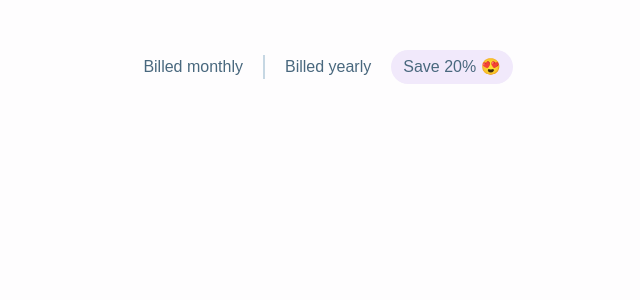
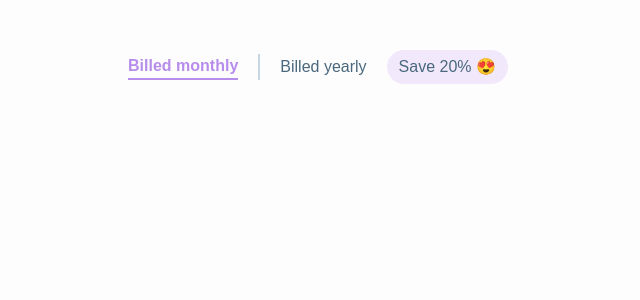
Before and after one commit to rayan2228/arraytics, a React (Vite) app in the folder problem 1/: page / in a window 1280 px wide. Shown: the top 300 px of the page, without its empty margins (312-952 px from the left). Built offline with nearby package versions, Linux system fonts and the light colour scheme.

Commit message:
Billed monthly & billed yearly design and redux state change done

```diff
--- a/problem 1/src/components/pricing/PricingInfo.jsx
+++ b/problem 1/src/components/pricing/PricingInfo.jsx
@@ -1,13 +1,14 @@
 /** @jsxImportSource @emotion/react */
 import { Flex, Button } from "../../styleComponent";
-import { useSelector } from "react-redux";
+import { useDispatch, useSelector } from "react-redux";
 import { css } from "@emotion/react";
+import { setBillingType } from "../../redux/slices/pricingPlan";
 const PricingInfo = () => {
   const {
     plansData: { plansInfo },
     billingType,
   } = useSelector((state) => state.pricingPlan);
-
+  const dispatch = useDispatch();
   return (
     <Flex justifyContent="center" gap="20px" alignItems="center">
       {Object.keys(plansInfo).map((key, index) => (
@@ -17,14 +18,21 @@ const PricingInfo = () => {
             index === 0 &&
             css`
               border-right: 2px solid #c6d7e3;
+              padding-right: 20px;
             `
           }
+          onClick={() => dispatch(setBillingType(key))}
         >
           <Button
             fontSize="16px"
-            fontWeight="400"
-            color="#49687e"
-            padding="0 20px 0px 0px"
+            fontWeight={billingType === key ? "600" : "400"}
+            color={billingType === key ? "#b78deb" : "#49687e"}
+            css={
+              billingType === key &&
+              css`
+                border-bottom: 2px solid #b78deb;
+              `
+            }
           >
             {plansInfo[key].title}
           </Button>
@@ -33,7 +41,7 @@ const PricingInfo = () => {
               fontSize="16px"
               fontWeight="400"
               color="#49687e"
-              padding="0 20px 0px 0px"
+              margin="0px 20px"
             >
               {plansInfo[key].sub_title}
             </Button>
@@ -46,6 +54,7 @@ const PricingInfo = () => {
               backgroundColor="#f1e9fb"
               padding="5px 12px"
               borderRadius="40px"
+              margin="0px 20px"
             >
               {plansInfo[key].discount}
             </Button>
--- a/problem 1/src/redux/slices/pricingPlan.js
+++ b/problem 1/src/redux/slices/pricingPlan.js
@@ -12,7 +12,11 @@ export const pricingPlanSlice = createSlice({
     name: "pricingPlan",
     initialState,
     reducers: {
-
+        setBillingType: (state, { payload }) => {
+            state.billingType = payload;
+        },
     },
 });
+
+export const { setBillingType } = pricingPlanSlice.actions;
 export default pricingPlanSlice.reducer;
```
